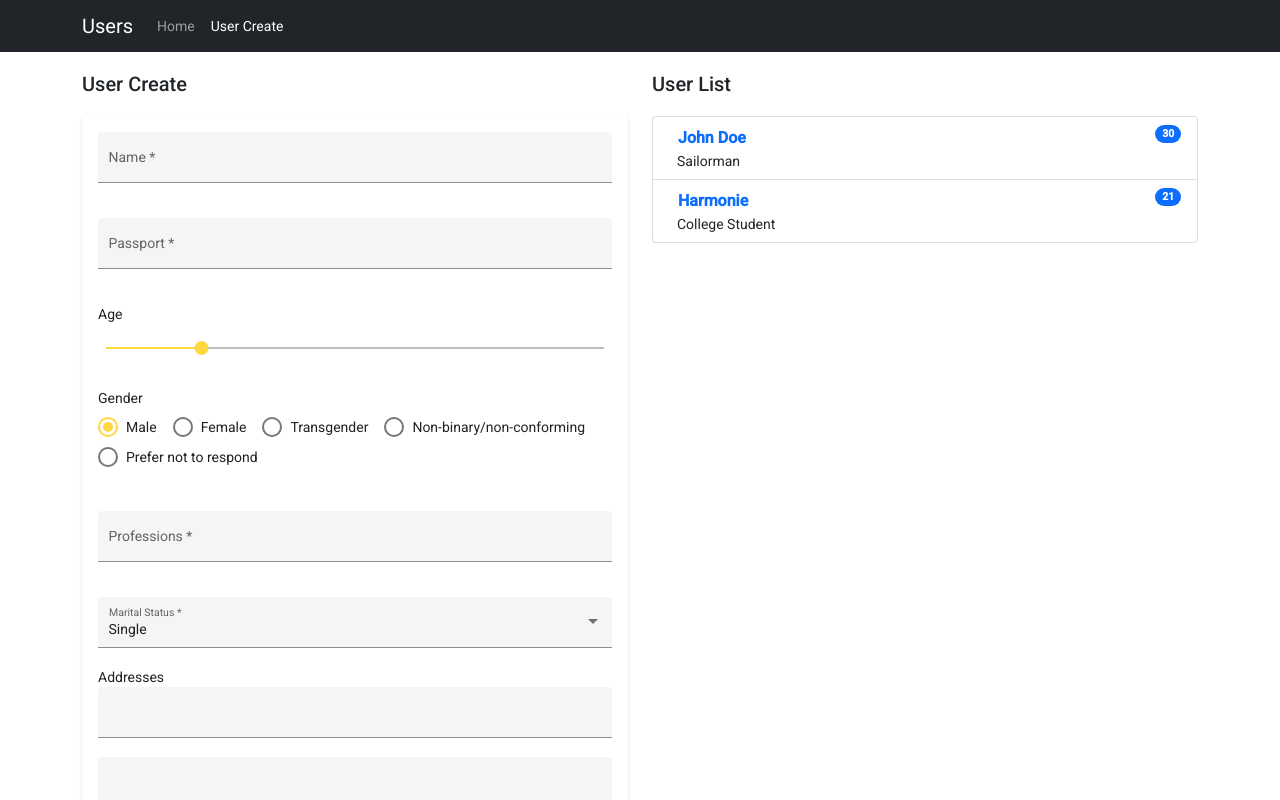
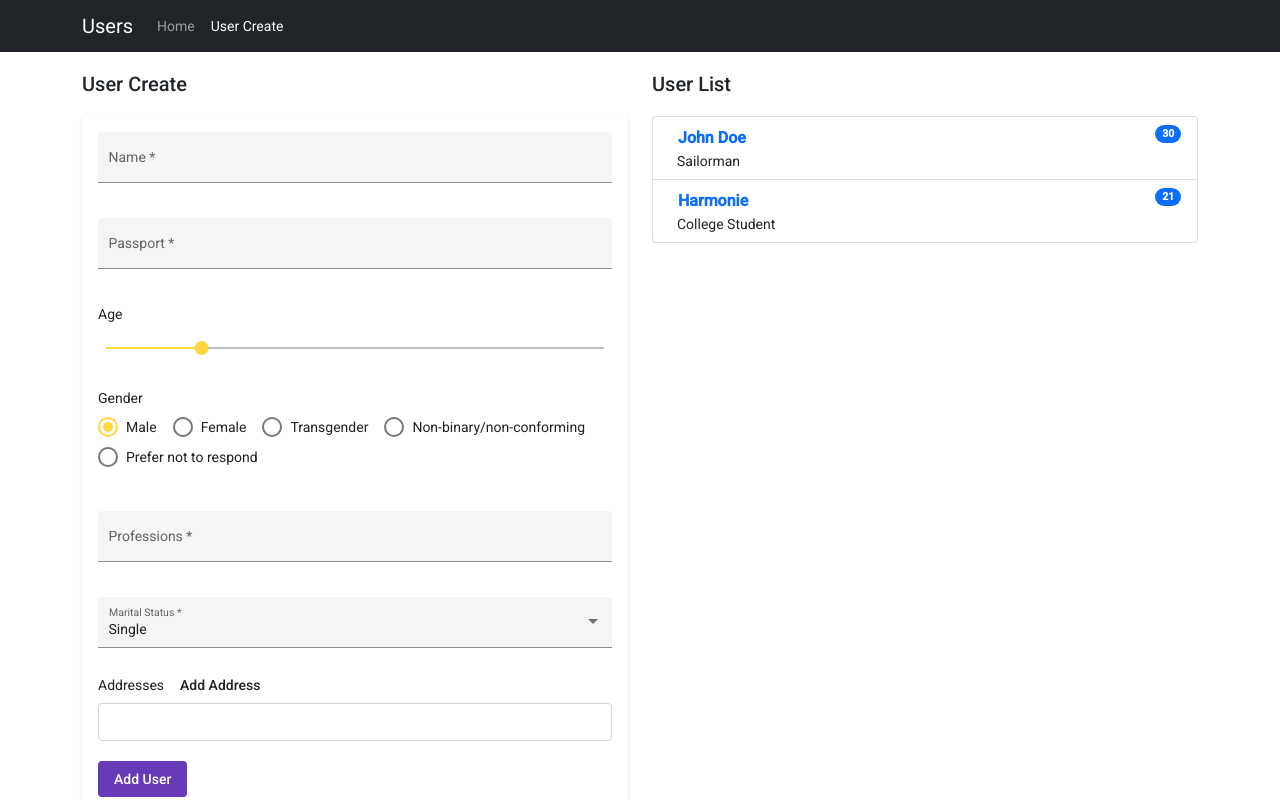
Before and after one commit to virgiawankusuma/Bobcats_FE, an Angular app in the folder angular-learning/: page /users/create in a window 1280 px wide. Shown: the top 800 px of the page. Built offline with nearby package versions, Linux system fonts and the light colour scheme.

Commit message:
[Angular Day 7] fixing FormArray

```diff
--- a/angular-learning/src/app/users/user-create/user-create.component.html
+++ b/angular-learning/src/app/users/user-create/user-create.component.html
@@ -59,11 +59,16 @@
                     </mat-form-field>
                     <br>
                     <div formArrayName="addresses">
-                        <mat-label>Addresses</mat-label>
+                        <!-- <mat-label>Addresses</mat-label>
                         <div class="form-group" *ngFor="let addressesControl of getControls(); let i = index">
                             <mat-form-field class="example-full-width w-100" appearance="fill">
                                 <input matInput [formControlName]="i">
                             </mat-form-field>
+                        </div> -->
+                        <mat-label>Addresses</mat-label>
+                        <button mat-button color="basic" (click)="onAddAddress()">Add Address</button>
+                        <div class="form-group" *ngFor="let addressesControl of getControls(); let i = index">
+                            <input type="text" class="form-control" [formControlName]="i">
                         </div>
                     </div>
                     <br>
--- a/angular-learning/src/app/users/user-create/user-create.component.ts
+++ b/angular-learning/src/app/users/user-create/user-create.component.ts
@@ -27,13 +27,6 @@ export class UserCreateComponent implements OnInit {
 
     ngOnInit(): void {
     const userId = new FormControl(this.users.length+1);
-    const userAddresses = new FormArray([
-      new FormControl(null),
-      new FormControl(null),
-      new FormControl(null),
-      new FormControl(null)
-    ]);
-    // userAddresses.setValue(['addressesDescription', 'addressesRegion', 'addressesCity','addressesCountry']);
 
     this.addUser = new FormGroup({
       'id': userId,
@@ -43,7 +36,7 @@ export class UserCreateComponent implements OnInit {
       'gender': new FormControl('Male', [Validators.required]),
       'professions': new FormControl(null, [Validators.required]),
       'maritalStatus': new FormControl('Single', [Validators.required]),
-      'addresses': userAddresses
+      'addresses': new FormArray([new FormControl])
     });
   }
 
@@ -56,9 +49,9 @@ export class UserCreateComponent implements OnInit {
     return (<FormArray>this.addUser.get('addresses')).controls;
   }
 
-  // onAddAddress(){
-  //   const control = new FormControl(null, Validators.required);
-  //   (<FormArray>this.addUser.get('userAddresses')).push(control);
-  // }
+  onAddAddress(){
+    const control = new FormControl(null, Validators.required);
+    (<FormArray>this.addUser.get('addresses')).push(control);
+  }
 
 }
```
